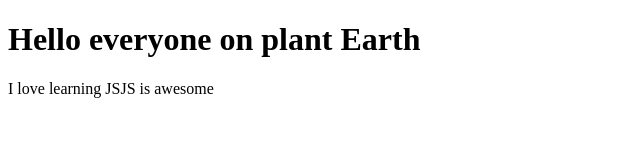
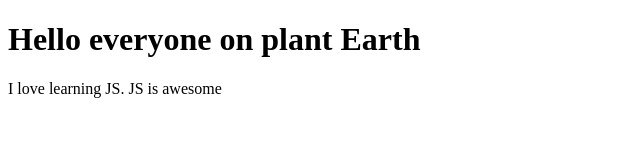
Before and after one commit to Seannas9912/Week-4, a plain HTML site: page index.html in a window 1280 px wide. Shown: the full height of the page, 0-640 px from the left. Drawn offline with Linux system fonts and the light colour scheme.

Commit message:
fixed lesson 2

```diff
--- a/index.html
+++ b/index.html
@@ -15,8 +15,8 @@
         var text3;
 
         text1 = "Hello everyone on plant Earth";
-        text2 = "I love learning JS";
-        text3 = "JS is awesome";
+        text2 = "I love learning JS.";
+        text3 = " JS is awesome";
 
         document.getElementById("heading1").innerHTML = (text1);
         document.getElementById("paragraph1").innerHTML = (text2 + text3);
```
